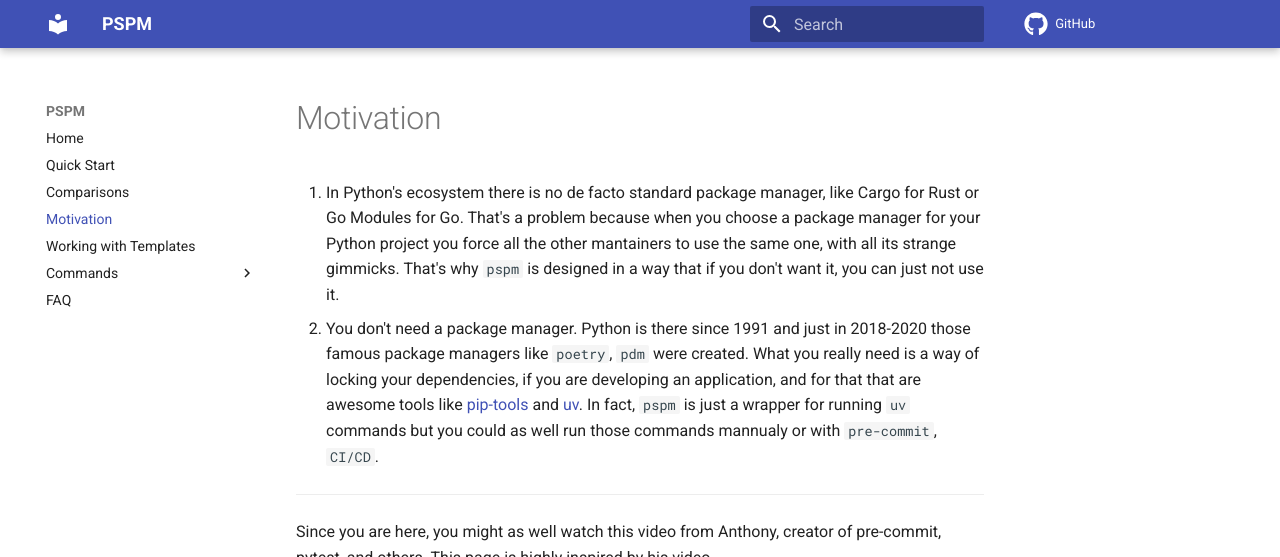
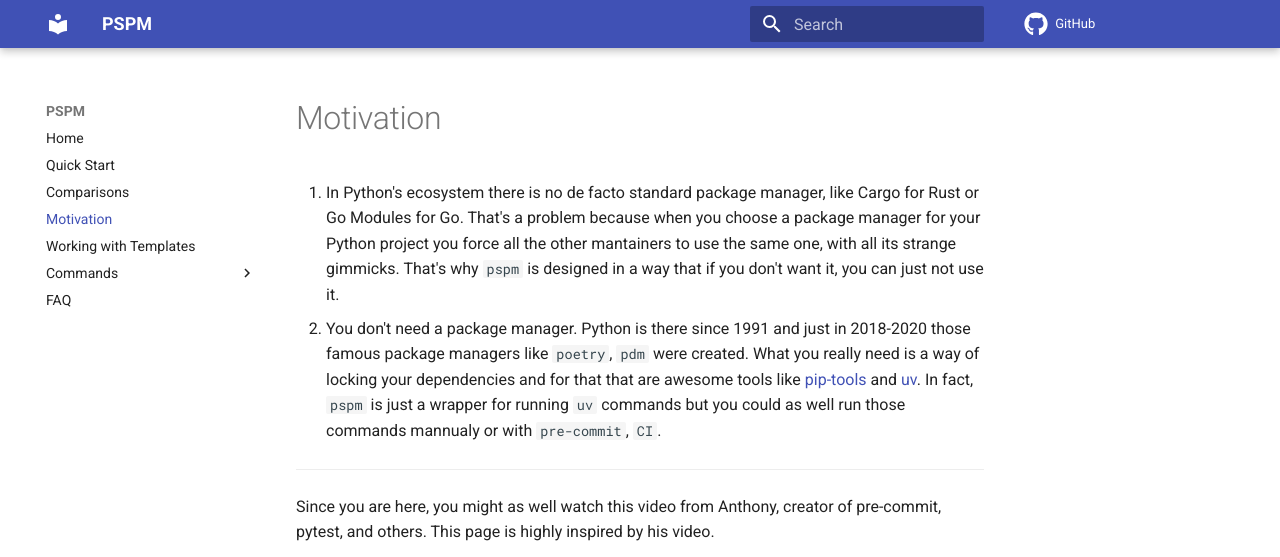
Before and after one commit to Jahn16/pspm, an MkDocs documentation site: the page built from docs/motivation.md, in a window 1280 px wide and 977 px high, cut to the strip 0-557 px from the top of the window. Built offline with MkDocs 1.6.1 and Material for MkDocs 9.7.7, drawn with Linux system fonts in a browser that asks for light colours; comment, search, counter and statistics services are not loaded.

Commit message:
docs: remove sentence

```diff
--- a/docs/motivation.md
+++ b/docs/motivation.md
@@ -1,5 +1,5 @@
 1. In Python's ecosystem there is no de facto standard package manager, like Cargo for Rust or Go Modules for Go. That's a problem because when you choose a package manager for your Python project you force all the other mantainers to use the same one, with all its strange gimmicks. That's why `pspm` is designed in a way that if you don't want it, you can just not use it.
-2. You don't need a package manager. Python is there since 1991 and just in 2018-2020 those famous package managers like `poetry`, `pdm` were created. What you really need is a way of locking your dependencies, if you are developing an application, and for that that are awesome tools like [pip-tools](https://github.com/jazzband/pip-tools) and [uv](https://github.com/jazzband/pip-tools). In fact, `pspm` is just a wrapper for running `uv` commands but you could as well run those commands mannualy or with `pre-commit`, `CI/CD`.
+2. You don't need a package manager. Python is there since 1991 and just in 2018-2020 those famous package managers like `poetry`, `pdm` were created. What you really need is a way of locking your dependencies and for that that are awesome tools like [pip-tools](https://github.com/jazzband/pip-tools) and [uv](https://github.com/jazzband/pip-tools). In fact, `pspm` is just a wrapper for running `uv` commands but you could as well run those commands mannualy or with `pre-commit`, `CI`.
 
 ---
 Since you are here, you might as well watch this video from Anthony, creator of pre-commit, pytest, and others. This page is highly inspired by his video.
```
